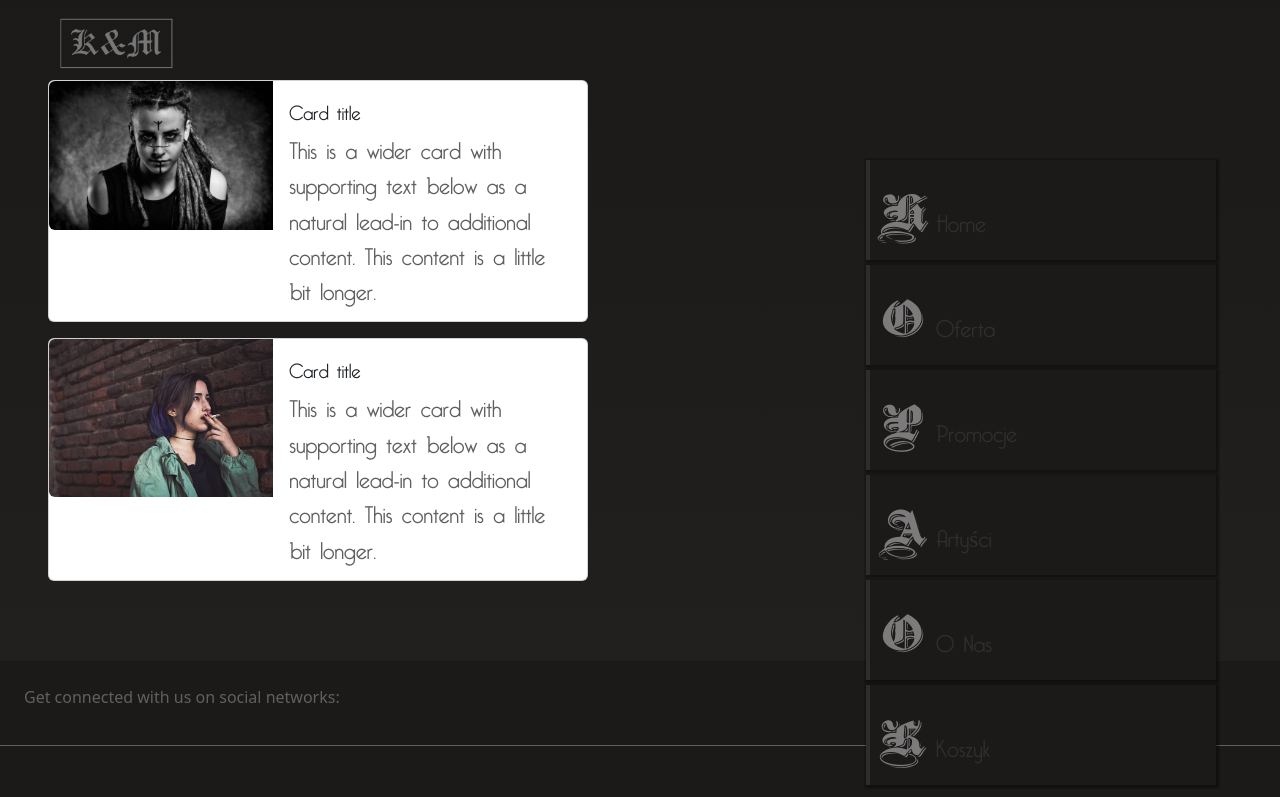
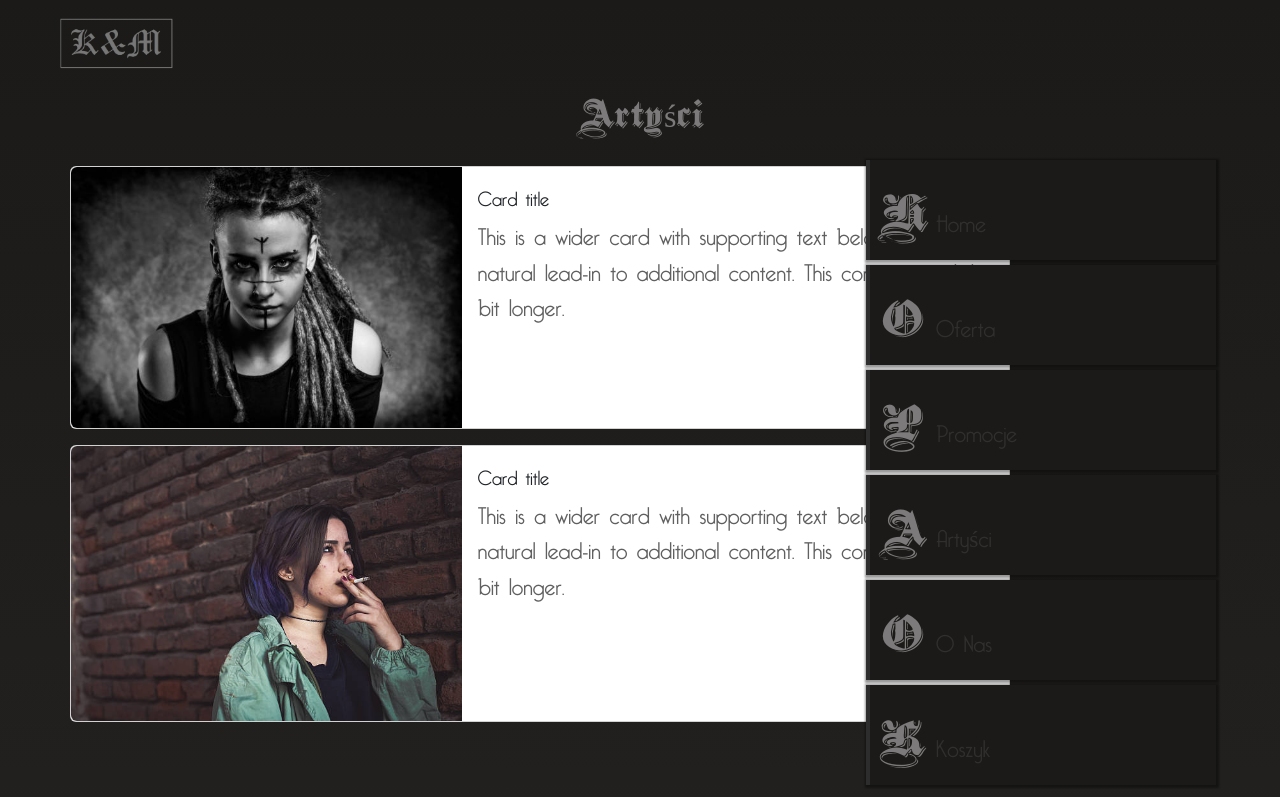
Before and after one commit to AgataJacyk/drukarnia, a Vue app: page /Artists in a window 1280 px wide. Shown: the top 797 px of the page. Built offline with nearby package versions, Linux system fonts and the light colour scheme.

Commit message:
artists finished

```diff
--- a/src/components/Artysci.vue
+++ b/src/components/Artysci.vue
@@ -1,5 +1,6 @@
 <template>
-  <div class="card mb-3 ms-5 me-5" style="max-width: 540px">
+  <h2 class="artists">Artyści</h2>
+  <div class="card mb-3" style="max-width: 940px; margin-left: 70px">
     <div class="row g-0">
       <div class="col-md-5">
         <img
@@ -19,7 +20,7 @@
       </div>
     </div>
   </div>
-  <div class="card mb-3 ms-5 me-5" style="max-width: 540px">
+  <div class="card mb-3" style="max-width: 940px; margin-left: 70px">
     <div class="row g-0">
       <div class="col-md-5">
         <img
@@ -44,4 +45,10 @@
 .card-text {
   font: "Bellerose";
 }
+.artists {
+  text-align: center;
+  font-family: "ShadowedBlack";
+  color: #7c7a7a;
+  padding: 20px;
+}
 </style>
```
